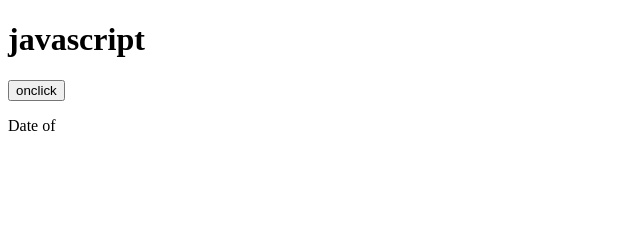
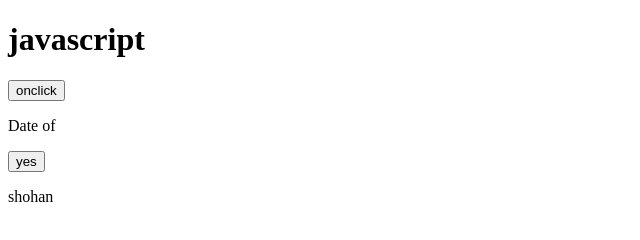
Before and after one commit to shohanrahmandev/javascript, a plain HTML site: page day 1/exci2.html in a window 1280 px wide. Shown: the whole page, without its empty margins (0-640 px from the left). Drawn offline with Linux system fonts and the light colour scheme.

Commit message:
scondcommit

```diff
--- a/day 1/exci2.html
+++ b/day 1/exci2.html
@@ -20,6 +20,17 @@
     <p id="demo">
         Date of
     </p>
+
+
+
+    <button type="button" onclick="document.getElementById('shohan').innerHTML='Hello word'">
+        yes
+    </button>
+
+    <p id="shohan">
+        shohan
+    </p>
+
 </body>
 
 </html>
```
